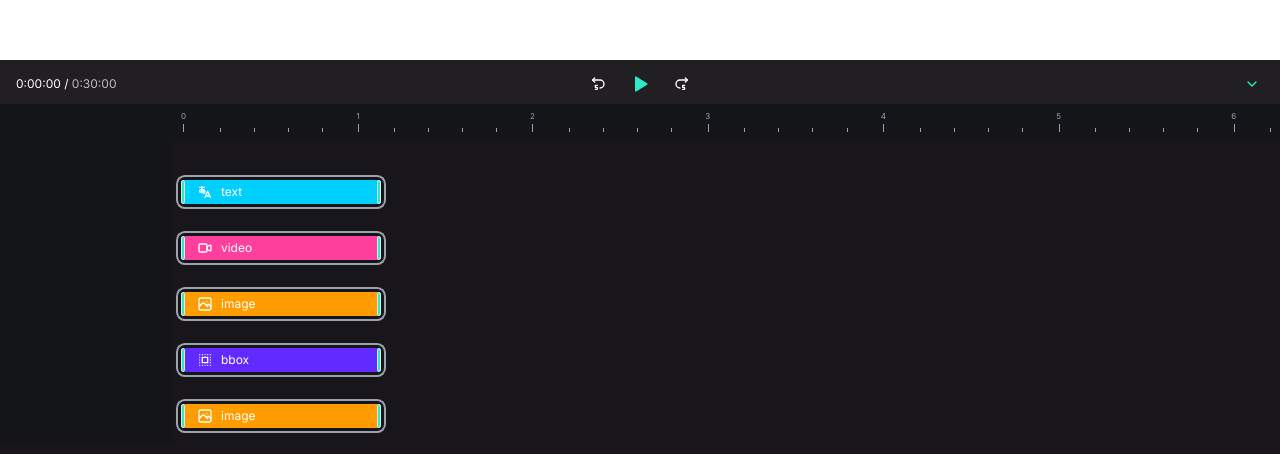
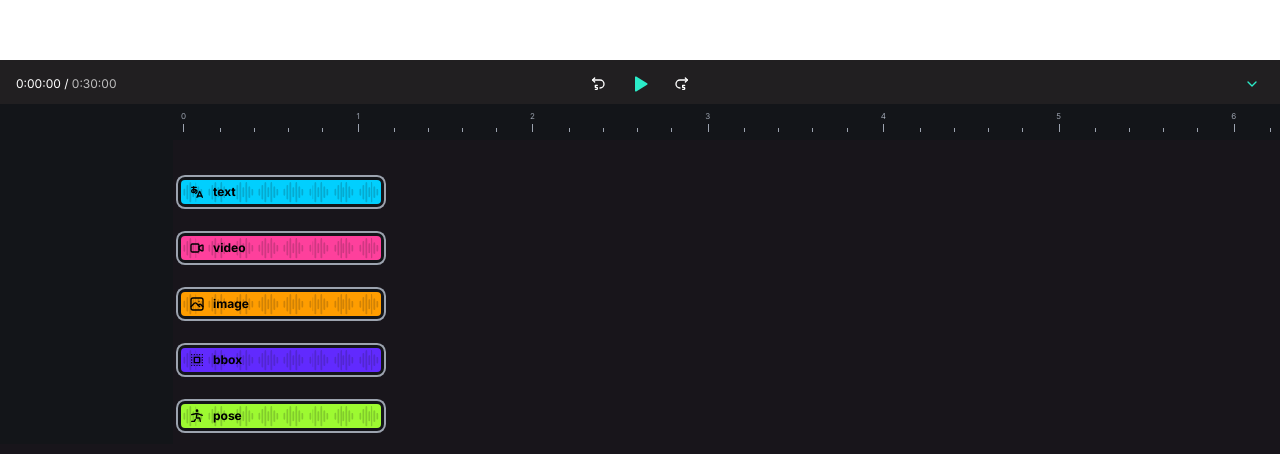
Before and after one commit to ziqinyeow/juxt, a Next.js app: page / in a window 1280 px wide. Shown: the part 346-800 px from the top of the page. Built offline with nearby package versions, Linux system fonts and the light colour scheme.

Commit message:
Added Resizeable Handler + Moveable Elements (Drag Test)

```diff
--- a/app/layout.tsx
+++ b/app/layout.tsx
@@ -17,7 +17,7 @@ export default function RootLayout({
   children: React.ReactNode;
 }) {
   return (
-    <html lang="en">
+    <html lang="en" suppressHydrationWarning={true}>
       <body className={clsx([inter.className, "text-xs"])}>
         <ThemeProvider attribute="class" defaultTheme="system" enableSystem>
           {children}
--- a/components/Panel/button.tsx
+++ b/components/Panel/button.tsx
@@ -1,5 +1,5 @@
 import { cn } from "@/lib/utils";
-import { ButtonProps } from "@/lib/types/html";
+import { type ButtonProps } from "@/lib/types/html";
 
 export const Button = ({ className, children, ...props }: ButtonProps) => (
   <button
--- a/components/Panel/element.tsx
+++ b/components/Panel/element.tsx
@@ -1,14 +1,11 @@
 "use client";
 
-import { DivProps } from "@/lib/types/html";
+import { type DivProps } from "@/lib/types/html";
 import { cn } from "@/lib/utils";
-import {
-  IconBoxMargin,
-  IconLanguageHiragana,
-  IconPhoto,
-  IconVideo,
-} from "@tabler/icons-react";
+import React from "react";
 import { useEffect, useRef } from "react";
+import { Handler } from "./handler";
+import { getElementColor, getElementIcon } from "./utils";
 
 interface ElementProps extends DivProps {
   element: any;
@@ -24,25 +21,54 @@ export const Element = ({
   const resizeableLeftHandler = useRef<HTMLDivElement | null>(null);
   const resizeableRightHandler = useRef<HTMLDivElement | null>(null);
 
+  /**
+   * Use Effect Hook used to define event listeners for
+   * track element (move, resize from left, resize from right)
+   */
   useEffect(() => {
+    const type = element.type;
+    // prevent video from scaling more than original width
+    const maximumBoundary = type === "video";
+    const minWidth = 15;
     const resizeableElement = resizeableBox.current as HTMLDivElement;
     const resizerRight = resizeableRightHandler.current as HTMLDivElement;
     const resizerLeft = resizeableLeftHandler.current as HTMLDivElement;
 
-    const clientRect = resizeableElement.getBoundingClientRect();
-    const startingPoint = clientRect.left;
-
     const styles = window.getComputedStyle(resizeableElement);
     let oriWidth = parseInt(styles.width);
     let width = parseInt(styles.width);
-    let height = parseInt(styles.height);
 
     let xCord = 0;
+    let left = 0;
+
+    const onDragBox = (event: DragEvent) => {
+      const dx = event.clientX - xCord;
+      xCord = event.clientX;
+      left += dx;
+      // prevent movement exceeding left: -px
+      left = Math.max(0, left);
+      resizeableElement.style.left = `${left}px`;
+    };
+
+    const onDragEndBox = (event: DragEvent) => {
+      document.removeEventListener("drag", onDragBox);
+    };
+
+    const onDragStartBox = (event: DragEvent) => {
+      xCord = event.clientX;
+      document.addEventListener("drag", onDragBox);
+      document.addEventListener("dragend", onDragEndBox);
+    };
 
     const onMouseMoveRightResize = (event: MouseEvent) => {
       const dx = event.clientX - xCord;
       xCord = event.clientX;
       width += dx;
+      width = Math.max(width, minWidth);
+
+      if (maximumBoundary) {
+        width = Math.min(width, oriWidth);
+      }
       resizeableElement.style.width = `${width}px`;
     };
 
@@ -58,12 +84,29 @@ export const Element = ({
 
     const onMouseMoveLeftResize = (event: MouseEvent) => {
       const dx = event.clientX - xCord;
+      xCord = event.clientX;
+      // prevent width from increasing if box reached 0 and user still drag to the left
+      if (maximumBoundary || left !== 0) {
+        width -= dx;
+      }
+      // prevent width from decreasing below min width
+      width = Math.max(width, minWidth);
 
-      xCord = event.clientX;
-      width -= dx;
+      // prevent width from increasing beyond original width if maximum boundary is set to true
+      if (maximumBoundary) {
+        width = Math.min(width, oriWidth);
+      }
+
       resizeableElement.style.width = `${width}px`;
 
-      const left = Math.max(0, xCord - startingPoint);
+      // only allow box the move left if width is within min width and ori width
+      if (maximumBoundary && width > minWidth && width < oriWidth) {
+        left += dx;
+      }
+      // only allow box the move left if width greater than min width (prevent box from moving the right if reached the right limit)
+      else if (!maximumBoundary && width > minWidth) {
+        left += dx;
+      }
       resizeableElement.style.left = `${left}px`;
     };
 
@@ -77,44 +120,36 @@ export const Element = ({
       document.addEventListener("mouseup", onMouseUpLeftResize);
     };
 
-    resizerRight.addEventListener("mousedown", onMouseDownRightResize);
-    resizerLeft.addEventListener("mousedown", onMouseDownLeftResize);
+    resizeableElement.addEventListener("dragstart", onDragStartBox); // move box
+    resizerRight.addEventListener("mousedown", onMouseDownRightResize); // resize from right
+    resizerLeft.addEventListener("mousedown", onMouseDownLeftResize); // resize from left
 
     return () => {
+      resizeableElement.removeEventListener("dragstart", onDragStartBox);
       resizerRight.removeEventListener("mousedown", onMouseDownRightResize);
       resizerLeft.removeEventListener("mousedown", onMouseDownLeftResize);
     };
-  }, []);
+  }, [element.type]);
 
   return (
     <div className="relative h-6 my-8" {...props}>
-      <div
-        ref={resizeableBox}
-        className={cn([
-          "rounded w-[200px] absolute top-0 h-full gap-2 py-2 px-4 flex items-center ring-2 ring-primary-200 ring-offset-primary-500 ring-offset-[3px]",
-          element.color,
-        ])}
-      >
+      <div className="relative w-[200px] h-full">
+        <Handler className="-left-2" ref={resizeableLeftHandler} />
+        <Handler className="-right-2" ref={resizeableRightHandler} />
         <div
-          ref={resizeableLeftHandler}
-          className="absolute top-0 z-10 w-1 h-full transition-all border rounded hover:w-2 cursor-left-bracket -left-0 bg-secondary-200"
-        />
-        <div
-          ref={resizeableRightHandler}
-          className="absolute top-0 z-10 w-1 h-full transition-all border rounded hover:w-2 cursor-right-bracket -right-0 bg-secondary-200"
-        />
-        <div className="select-none [&>*]:w-4 [&>*]:h-4">
-          {element.type === "video" ? (
-            <IconVideo />
-          ) : element.type === "image" ? (
-            <IconPhoto />
-          ) : element.type === "text" ? (
-            <IconLanguageHiragana />
-          ) : element.type === "bbox" ? (
-            <IconBoxMargin />
-          ) : null}
+          ref={resizeableBox}
+          draggable
+          className={cn([
+            "rounded w-full select-none absolute top-0 h-full gap-2 py-2 px-2 text-black font-bold flex items-center ring-2 ring-primary-200 ring-offset-primary-500 ring-offset-[3px]",
+            getElementColor(element.type),
+          ])}
+        >
+          <div className="absolute top-0 left-0 z-10 w-full h-full bg-repeat-space bg-contain bg-voice" />
+          <div className="z-20 select-none line-clamp-1 [&>*]:w-4 [&>*]:h-4">
+            {getElementIcon(element.type)}
+          </div>
+          <div className="z-20 select-none line-clamp-1">{element.type}</div>
         </div>
-        <div className="select-none line-clamp-1">{element.type}</div>
       </div>
     </div>
   );
--- /dev/null
+++ b/components/Panel/handler.tsx
@@ -0,0 +1,21 @@
+/* eslint-disable react/display-name */
+import { DivProps } from "@/lib/types/html";
+import { cn } from "@/lib/utils";
+import React from "react";
+
+/**
+ * Component used to resize horizontally.
+ */
+export const Handler = React.forwardRef(
+  ({ className, ...props }: DivProps, ref: React.Ref<HTMLDivElement>) => (
+    <div
+      ref={ref}
+      className={cn([
+        // height = 130%, top = 15% (top = (130 - 100) / 2 = 15)
+        "absolute -top-[15%] z-40 w-2 h-[130%] transition-all rounded cursor-ew-resize",
+        className,
+      ])}
+      {...props}
+    />
+  )
+);
--- a/components/Panel/index.tsx
+++ b/components/Panel/index.tsx
@@ -2,16 +2,12 @@
 
 import React, { useState } from "react";
 import {
-  IconBoxMargin,
   IconChevronDown,
   IconChevronUp,
-  IconLanguageHiragana,
-  IconPhoto,
   IconPlayerPauseFilled,
   IconPlayerPlayFilled,
   IconRewindBackward5,
   IconRewindForward5,
-  IconVideo,
 } from "@tabler/icons-react";
 import { ButtonProps, DivProps } from "@/lib/types/html";
 import clsx from "clsx";
@@ -49,8 +45,8 @@ const tracks = [
   {
     name: "track 5",
     icon: "",
-    type: "image",
-    color: "bg-element-3",
+    type: "pose",
+    color: "bg-element-5",
   },
   {
     name: "track 5",
@@ -129,7 +125,7 @@ const Panel = () => {
             <div className="w-[200px] bg-primary-500"></div>
             <div className="grid grid-rows-[36px_auto] w-full overflow-x-auto panel_scrollbar">
               <div
-                className="sticky top-0 z-10 flex items-end px-2 pb-2 select-none h-9 bg-primary-500"
+                className="sticky top-0 z-50 flex items-end px-2 pb-2 select-none h-9 bg-primary-500"
                 style={{ gap: `${(120 + panelScale * 10) / panelScale}px` }}
               >
                 {Array((maxTime / 1000 + 5) * panelScale)
--- /dev/null
+++ b/components/Panel/utils.tsx
@@ -0,0 +1,43 @@
+import { ElementType } from "@/lib/types/track";
+import {
+  IconBoxMargin,
+  IconLanguageHiragana,
+  IconPhoto,
+  IconVideo,
+  IconYoga,
+} from "@tabler/icons-react";
+import { ClassValue } from "clsx";
+
+export const getElementColor = (elementType: ElementType): ClassValue => {
+  switch (elementType) {
+    case "video":
+      return "bg-element-1";
+    case "image":
+      return "bg-element-2";
+    case "text":
+      return "bg-element-3";
+    case "bbox":
+      return "bg-element-4";
+    case "pose":
+      return "bg-element-5";
+    default:
+      return "bg-element-7";
+  }
+};
+
+export const getElementIcon = (elementType: ElementType) => {
+  switch (elementType) {
+    case "video":
+      return <IconVideo />;
+    case "image":
+      return <IconPhoto />;
+    case "text":
+      return <IconLanguageHiragana />;
+    case "bbox":
+      return <IconBoxMargin />;
+    case "pose":
+      return <IconYoga />;
+    default:
+      return null;
+  }
+};
--- /dev/null
+++ b/lib/types/track.ts
@@ -0,0 +1,48 @@
+export type ElementType = "video" | "image" | "text" | "bbox" | "pose";
+export type Placement = {
+  x: number;
+  y: number;
+  width: number;
+  height: number;
+  rotation: number;
+  scaleX: number;
+  scaleY: number;
+};
+export type Timeframe = { start: number; end: number };
+
+export type ElementBase<Type extends ElementType, Properties> = {
+  id: string;
+  type: Type;
+  name: string;
+  fabricObject?: fabric.Object;
+  placement: Placement;
+  timeframe: Timeframe;
+  properties: Properties;
+};
+
+export type VideoElement = ElementBase<
+  "video",
+  { src: string; elementId: string; imageObject?: fabric.Image }
+>;
+
+export type ImageElement = ElementBase<
+  "image",
+  { src: string; elementId: string; imageObject?: fabric.Object }
+>;
+
+export type TextElement = ElementBase<
+  "text",
+  {
+    text: string;
+    fontSize: number;
+    fontWeight: number;
+    splittedTexts: fabric.Text[];
+  }
+>;
+
+export type Element = VideoElement | ImageElement | TextElement;
+
+export type Tracks = {
+  name: string;
+  elements: Element[];
+};
--- a/lib/utils.ts
+++ b/lib/utils/html.ts
@@ -1,14 +1,3 @@
-import { type ClassValue, clsx } from "clsx";
-import { twMerge } from "tailwind-merge";
-
-export function cn(...inputs: ClassValue[]) {
-  return twMerge(clsx(inputs));
-}
-
-export function uuid() {
-  return Math.random().toString(36).substring(2, 9);
-}
-
 export function isHtmlVideoElement(
   element:
     | HTMLVideoElement
@@ -43,18 +32,3 @@ export function isHtmlAudioElement(
   if (!element) return false;
   return element.tagName === "AUDIO";
 }
-
-export function formatTimeToMinSec(time: number) {
-  const minutes = Math.floor(time / 60);
-  const seconds = Math.floor(time % 60);
-  return `${minutes}:${appendZero(seconds, 2)}`;
-}
-
-export function formatTimeToMinSecMili(time: number) {
-  const mili = Math.floor((time % 1000) / 10);
-  return formatTimeToMinSec(time / 1000) + `:${appendZero(mili, 2)}`;
-}
-
-function appendZero(value: number, minDigits: number = 2) {
-  return value.toString().padStart(minDigits, "0");
-}
--- /dev/null
+++ b/lib/utils/index.ts
@@ -0,0 +1,25 @@
+import { type ClassValue, clsx } from "clsx";
+import { twMerge } from "tailwind-merge";
+
+export function cn(...inputs: ClassValue[]) {
+  return twMerge(clsx(inputs));
+}
+
+export function uuid() {
+  return Math.random().toString(36).substring(2, 9);
+}
+
+export function formatTimeToMinSec(time: number) {
+  const minutes = Math.floor(time / 60);
+  const seconds = Math.floor(time % 60);
+  return `${minutes}:${appendZero(seconds, 2)}`;
+}
+
+export function formatTimeToMinSecMili(time: number) {
+  const mili = Math.floor((time % 1000) / 10);
+  return formatTimeToMinSec(time / 1000) + `:${appendZero(mili, 2)}`;
+}
+
+function appendZero(value: number, minDigits: number = 2) {
+  return value.toString().padStart(minDigits, "0");
+}
```
Also changed, not shown: lib/types/html.ts (+2 -12 lines), tailwind.config.js (+10 -3 lines), public/burst.svg (added), public/voice.svg (added).
